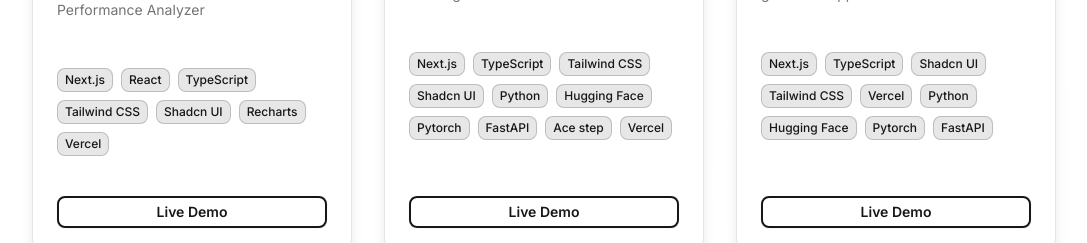
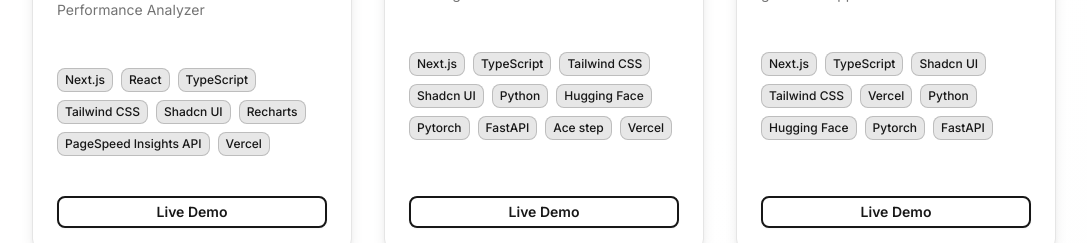
Before and after one commit to Akash-ship-it/portfolio, a Next.js app: page / in a window 1280 px wide. Shown: the part 3020-3263 px from the top of the page, without its empty margins (96-1183 px from the left). Built offline with nearby package versions, Linux system fonts and the light colour scheme.

Commit message:
PageSpeed Insights API added

```diff
--- a/src/components/projects.tsx
+++ b/src/components/projects.tsx
@@ -37,6 +37,7 @@
         "Tailwind CSS",
         "Shadcn UI",
         "Recharts",
+        "PageSpeed Insights API",
         "Vercel",
       ],
       demoLink: "https://website-performance-five.vercel.app/",
```
